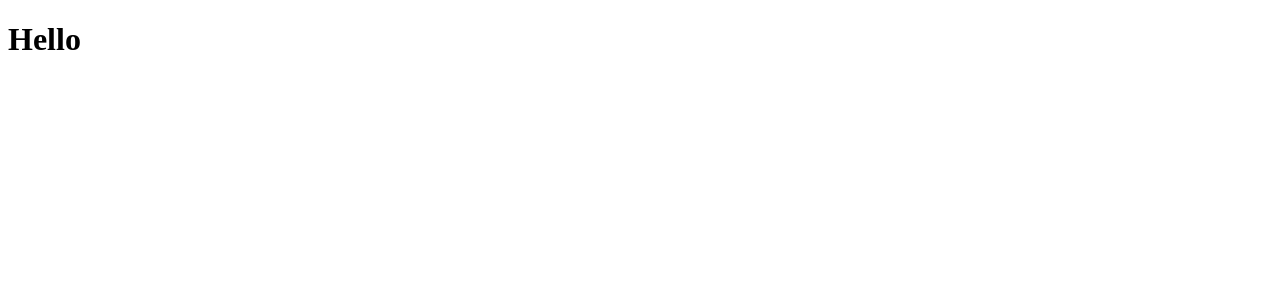
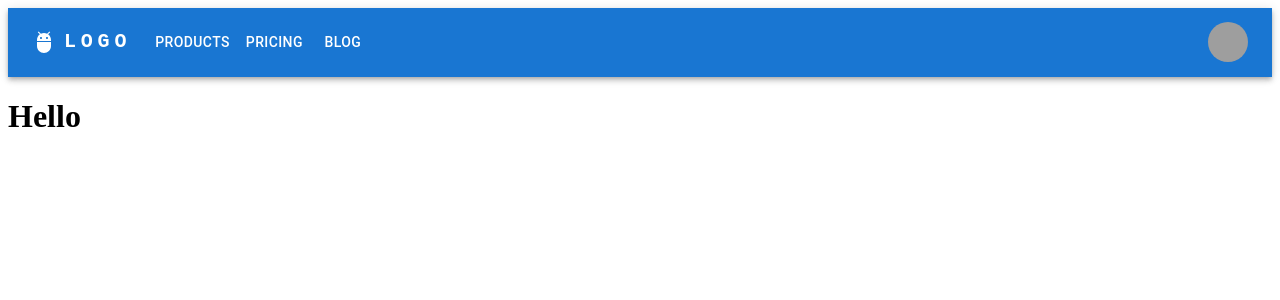
Before and after one commit to ammarhasan011/Examensarbete, a React (Vite) app in the folder client/: page / in a window 1280 px wide. Shown: the top 300 px of the page. Built offline with nearby package versions, Linux system fonts and the light colour scheme; grey boxes are pictures that could not be loaded.

Commit message:
lagt till Header i App.tsx

```diff
--- a/client/src/App.tsx
+++ b/client/src/App.tsx
@@ -1,8 +1,11 @@
+import Header from "./components/header/header";
+
 const App = () => {
   return (
-    <div>
+    <>
+      <Header />
       <h1>Hello</h1>
-    </div>
+    </>
   );
 };
 
```
